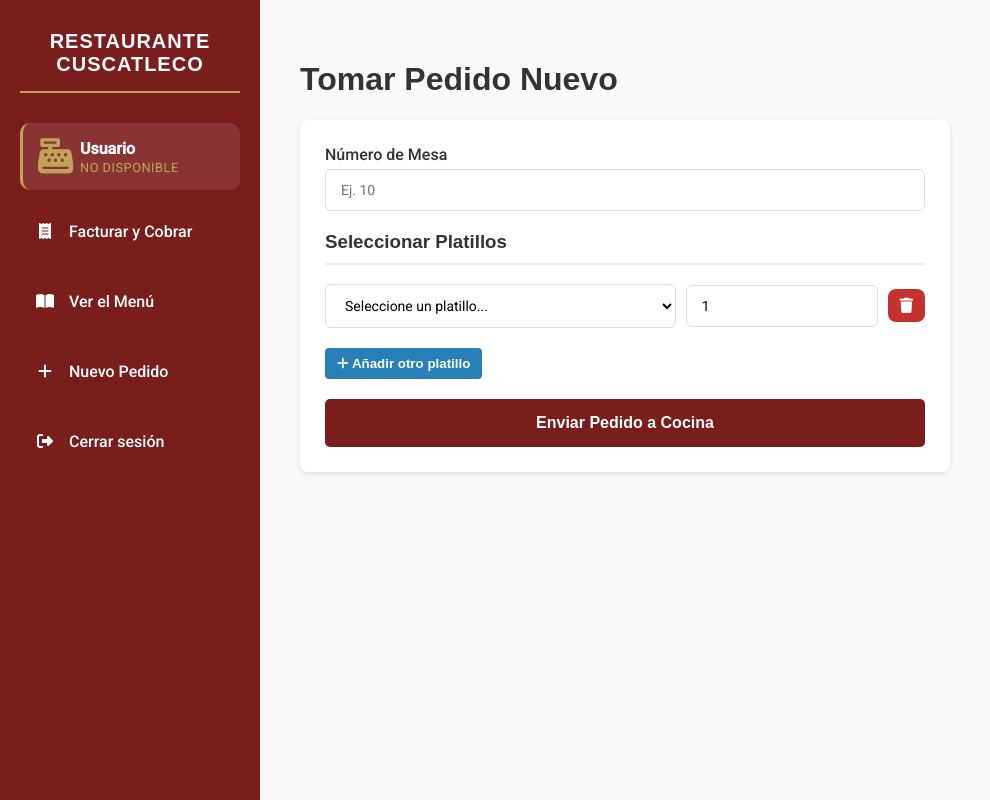
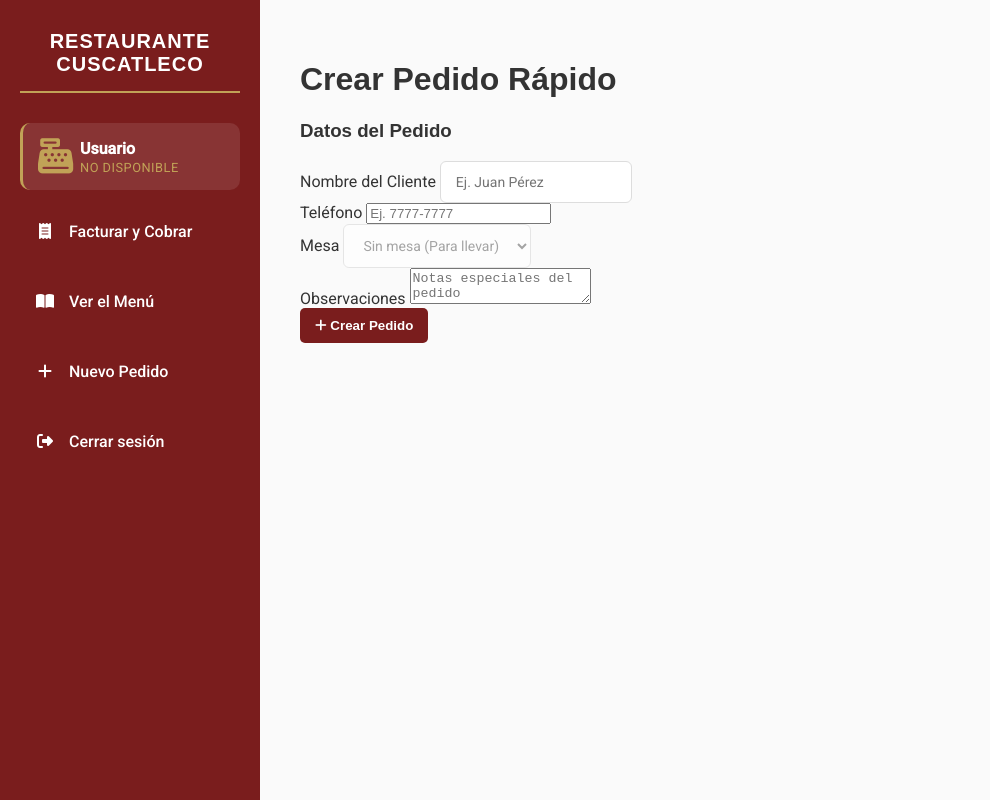
Before and after one commit to AbyssDevs/CUSCATLECO, a website: page public/views/cajero.html in a window 1280 px wide. Both pictures are taken after a click on the item "Nuevo Pedido". Shown: the whole page, without its empty margins (0-990 px from the left). Drawn offline with Linux system fonts and the light colour scheme; some packages are replaced by stand-ins of ours; no server answers; a script that the page names is missing.

Commit message:
feat(cajero): agregar campos opcionales cliente, telefono y observaciones

```diff
--- a/public/views/cajero.html
+++ b/public/views/cajero.html
@@ -12,14 +12,11 @@
     <!-- Google Fonts -->
     <link rel="preconnect" href="https://fonts.googleapis.com">
     <link rel="preconnect" href="https://fonts.gstatic.com" crossorigin>
-    <link
-        href="https://fonts.googleapis.com/css2?family=Playfair+Display:wght@400;500;600&family=Roboto:wght@400;500&display=swap"
-        rel="stylesheet">
+    <link href="https://fonts.googleapis.com/css2?family=Playfair+Display:wght@400;500;600&family=Roboto:wght@400;500&display=swap" rel="stylesheet">
 
     <!-- CSS Específico de Cajero -->
     <link rel="stylesheet" href="../css/cajero.css">
     <link rel="stylesheet" href="../css/menu.css">
-
 </head>
 
 <body>
@@ -37,7 +34,6 @@
                 </div>
                 <div class="user-details">
                     <span class="user-name" id="userName">Cargando...</span>
-                    <!-- Role label as Cajero -->
                     <span class="user-role" id="userRole">Cajero</span>
                 </div>
             </div>
@@ -62,11 +58,12 @@
                 </button>
             </div>
 
-            <!-- COBROS (Dashboard principal) -->
+            <!-- COBROS -->
             <div id="cobros">
 
                 <h1>Cobrar Órdenes</h1>
                 <p id="bienvenidaUsuario"></p>
+
                 <div style="display: flex; gap: 15px; margin-bottom: 20px;">
                     <input type="text" id="buscarMesaCobro" placeholder="Buscar por mesa..." style="flex: 1;">
                 </div>
@@ -83,19 +80,7 @@
                         </tr>
                     </thead>
                     <tbody id="tablaCobros">
-                        <!-- Ejemplo de render -->
-                        <!--
-                        <tr>
-                            <td>#1002</td>
-                            <td>Mesa 3</td>
-                            <td>Juan Perez</td>
-                            <td>$15.50</td>
-                            <td><span class="pendiente">Pendiente de Pago</span></td>
-                            <td>
-                                <button class="btn-completar">Facturar y Cobrar</button>
-                            </td>
-                        </tr>
-                        -->
+                        <!-- Datos generados con JS -->
                     </tbody>
                 </table>
 
@@ -125,8 +110,7 @@
                             <th data-sort="nombre" class="sortable">Nombre <span class="sort-indicator"></span></th>
                             <th>Categoría</th>
                             <th>Descripción</th>
-                            <th data-sort="precio" class="sortable">Precio <span class="sort-indicator"></span></th>
-
+                            <th>Precio <span class="sort-indicator"></span></th>
                         </tr>
                     </thead>
                     <tbody id="menuTableBody"></tbody>
@@ -137,44 +121,46 @@
 
             <!-- TOMAR PEDIDO -->
             <div id="tomar-pedido" style="display: none;">
-                <h1>Tomar Pedido Nuevo</h1>
+                <h1>Crear Pedido Rápido</h1>
 
-                <div style="background: white; padding: 25px; border-radius: 8px; box-shadow: 0 2px 5px rgba(0,0,0,0.1); max-width: 600px;">
-                    <div style="display: flex; gap: 15px; margin-bottom: 20px;">
-                        <div style="flex: 1;">
-                            <label style="display: block; margin-bottom: 5px; font-weight: 500;">Número de Mesa</label>
-                            <input type="number" id="mesa_num" placeholder="Ej. 10" style="width: 100%; box-sizing: border-box;">
-                        </div>
+                <form id="formPedidoCajero" class="pedido-type-card" style="max-width: 600px;">
+                    <h3>Datos del Pedido</h3>
+
+                    <div class="form-group">
+                        <label for="nombreClienteCajero">Nombre del Cliente</label>
+                        <input type="text" id="nombreClienteCajero" placeholder="Ej. Juan Pérez">
                     </div>
 
-                    <h3 style="margin-top: 20px; border-bottom: 2px solid #eee; padding-bottom: 10px;">Seleccionar Platillos</h3>
-
-                    <div id="lista-platillos-pedido">
-                        <!-- Ejemplo de items a agregar -->
-                        <div style="display: flex; align-items: center; gap: 10px; margin-bottom: 10px;">
-                            <select style="flex: 2;">
-                                <option value="">Seleccione un platillo...</option>
-                                <option value="1">Pupusas Revueltas</option>
-                                <option value="2">Pupusas de Queso</option>
-                                <option value="3">Sopa de Gallina</option>
-                            </select>
-                            <input type="number" placeholder="Cant." min="1" value="1" style="flex: 1;">
-                            <button class="btn-eliminar"><i class="fa-solid fa-trash"></i></button>
-                        </div>
+                    <div class="form-group">
+                        <label for="telefonoClienteCajero">Teléfono</label>
+                        <input type="tel" id="telefonoClienteCajero" placeholder="Ej. 7777-7777">
                     </div>
 
-                    <button class="btn-agregar" style="margin-top: 10px; margin-bottom: 20px;"><i class="fa-solid fa-plus"></i> Añadir otro platillo</button>
+                    <div class="form-group">
+                        <label for="mesaPedidoCajero">Mesa</label>
+                        <select id="mesaPedidoCajero" disabled>
+                            <option value="">Sin mesa (Para llevar)</option>
+                        </select>
+                    </div>
 
-                    <button style="width: 100%; padding: 15px; font-size: 16px;">Enviar Pedido a Cocina</button>
-                </div>
+                    <div class="form-group">
+                        <label for="observacionesPedidoCajero">Observaciones</label>
+                        <textarea id="observacionesPedidoCajero" placeholder="Notas especiales del pedido"></textarea>
+                    </div>
+
+                    <button type="submit" class="btn-enviar-pedido">
+                        <i class="fa-solid fa-plus"></i> Crear Pedido
+                    </button>
+                </form>
             </div>
 
         </div>
     </div>
+
     <script src="https://cdn.jsdelivr.net/npm/sweetalert2@11"></script>
     <script src="/js/alerts.js"></script>
     <script src="../js/menu.js"></script>
-
+    <script src="../js/cajero_pedido.js"></script>
 </body>
 
 </html>
```
